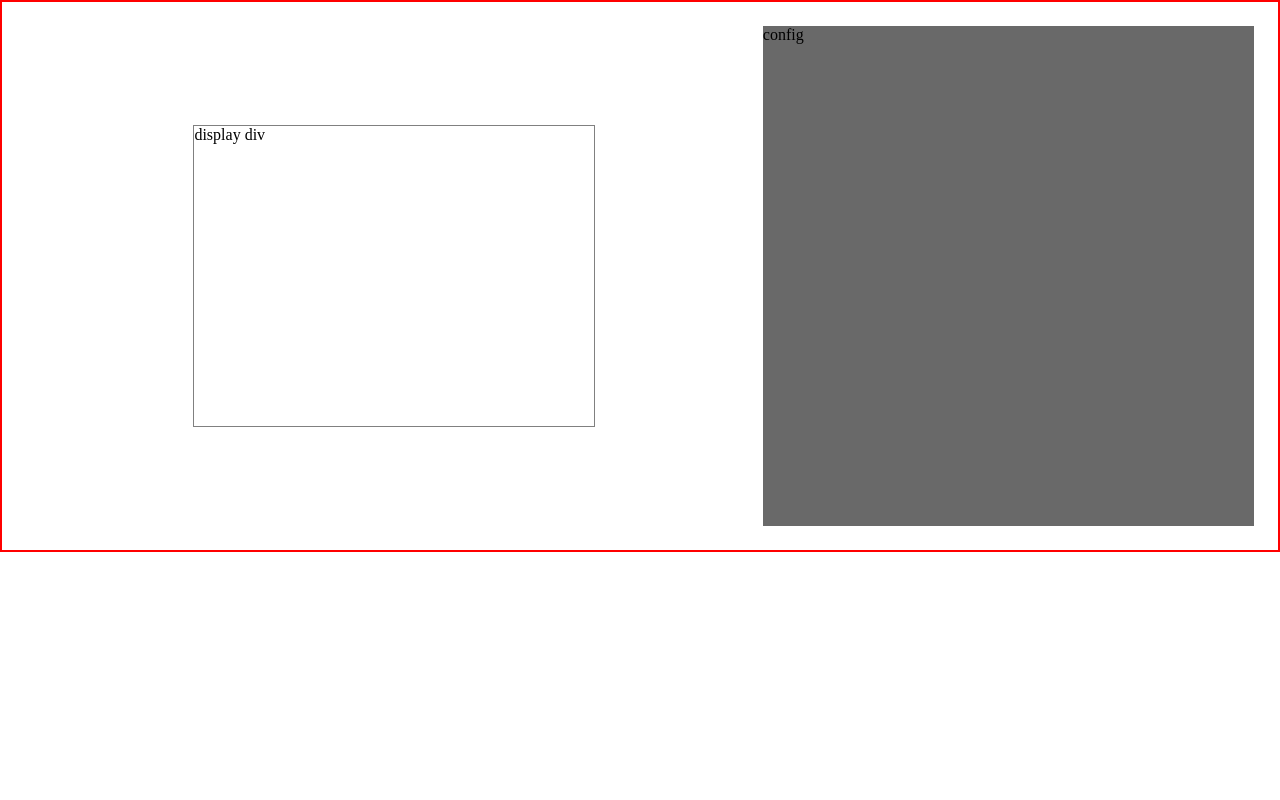
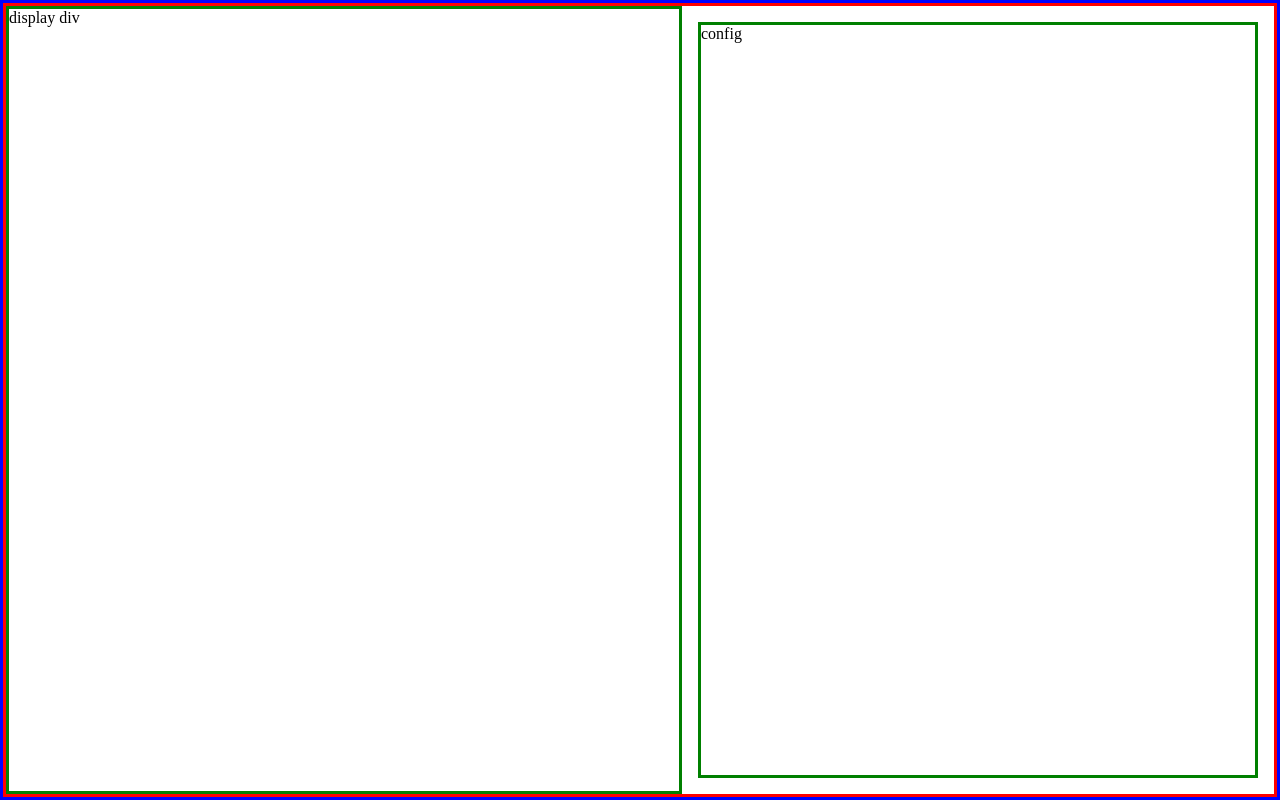
Before and after one commit to benpachi/inputs, a React (Vite) app: page / in a window 1280 px wide. Built offline with nearby package versions, Linux system fonts and the light colour scheme.

Commit message:
Add basic layout CSS

```diff
--- a/src/App.tsx
+++ b/src/App.tsx
@@ -6,10 +6,10 @@ function App() {
   const [elements, setElements] = useState([]);
 
   return (
-    <div className='flox'>
+    <section className='flox'>
       <Display />
       <Config />
-    </div>
+    </section>
   );
 }
 export default App;
--- a/src/index.css
+++ b/src/index.css
@@ -1,25 +1,40 @@
-.flox {
-  display: flex;
-  padding: 24px;
-  flex-direction: row;
-  justify-content: space-between;
-  border: 2px solid red;
-}
-
-.config-card {
-  background-color: dimgray;
-  width: 40%;
-  height: 500px;
-}
-
-.display-card {
-  margin: auto;
-  width: 400px;
-  height: 300px;
-  border: 1px solid grey
+*,
+*::before,
+*::after {
+  box-sizing: border-box;
 }
 
 html, body {
   height: 100%;
+  overflow: auto;
+}
+
+body {
   margin: 0;
+  border: 3px solid blue;
 }
+
+#root {
+  height: 100%;
+  display: block;
+}
+
+.flox {
+  height: 100%;
+  display: flex;
+  justify-content: space-between;
+  border: 3px solid red;
+}
+
+.config-card {
+  margin: 1rem;
+  border: 3px solid green;
+  flex-grow: 1;
+  min-width: 20em;
+  max-width: 35em;
+}
+
+.display-card {
+  border: 3px solid green;
+  flex-grow: 1;
+}
```
